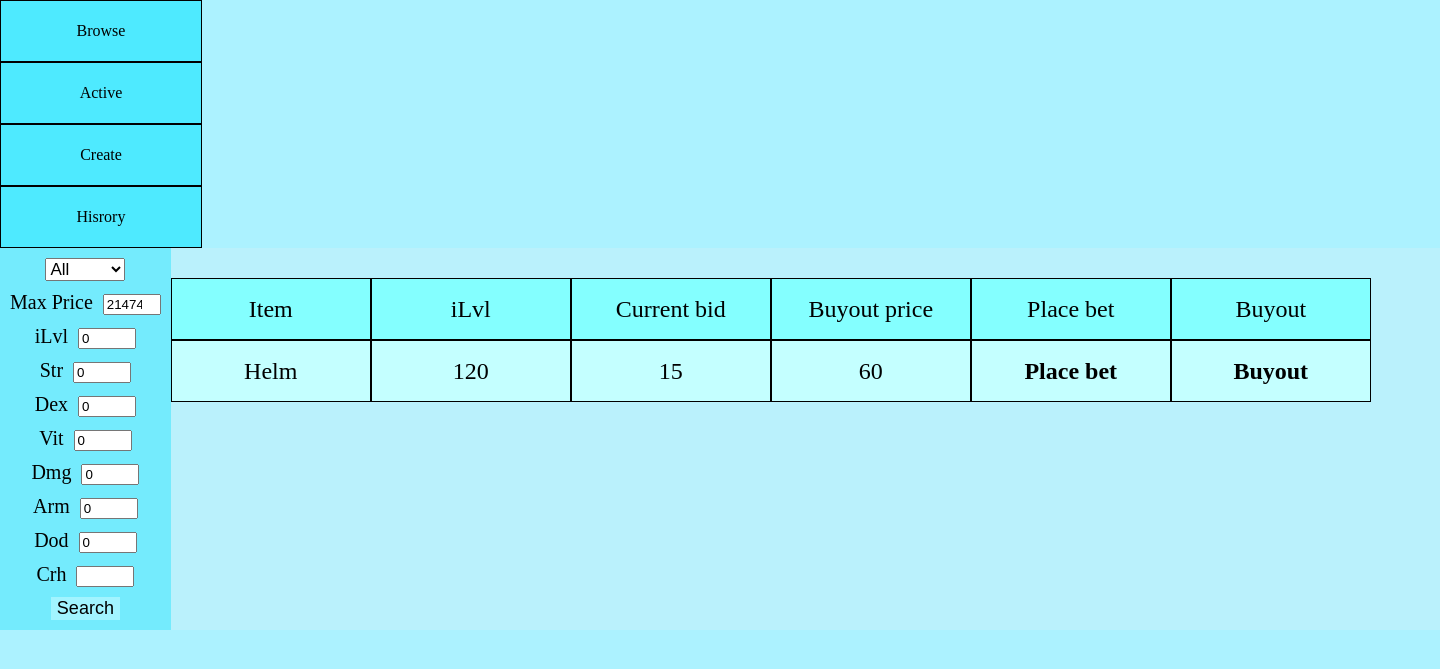
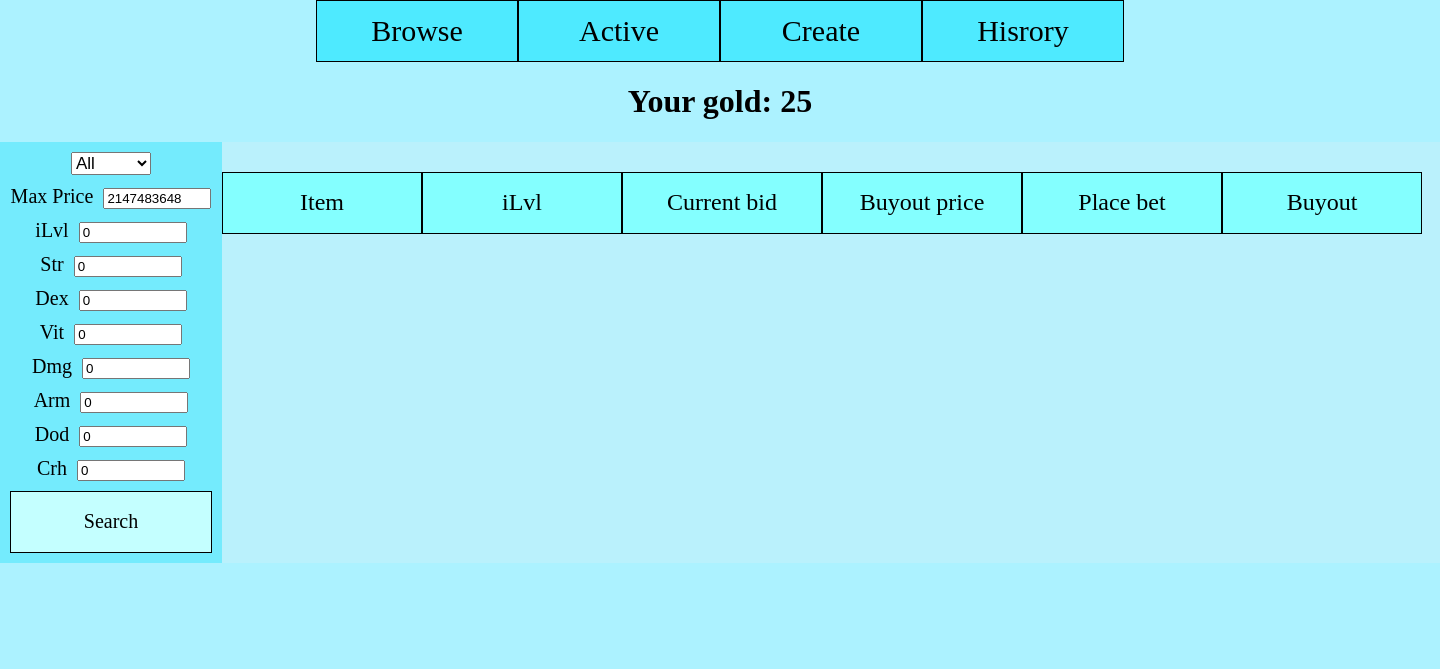
Before and after one commit to SanjaLV/WEB_II, a Django app: page /en/auction/ in a window 1440 px wide. Shown: the part 62-731 px from the top of the page. Run offline with Django 3.2, Linux system fonts and the light colour scheme; a user stored in the database is signed in; data comes from the database, SQL or seed files in the repository; both versions use the stored data as it was after the commit; data that the repository does not hold is empty.

Commit message:
auc: buy

```diff
--- a/main/GameLogic.py
+++ b/main/GameLogic.py
@@ -163,7 +163,7 @@ def SellLoot(Buyer, loot, price):
 
     auc_log = AuctionLog.objects.create()
     auc_log.character_id = Seller
-    auc_log.time = datetime.datetime.now()
+    auc_log.time = timezone.now()
     auc_log.bought = False
     auc_log.price = price
     auc_log.item = item
@@ -172,15 +172,15 @@ def SellLoot(Buyer, loot, price):
 
     auc_log = AuctionLog.objects.create()
     auc_log.character_id = Buyer
-    auc_log.time = datetime.datetime.now()
+    auc_log.time = timezone.now()
     auc_log.bought = True
     auc_log.price = price
     auc_log.item = item
 
     auc_log.save()
 
-    Seller.gold += loot.price
-    Buyer.gold -= loot.price
+    Seller.gold += price
+    Buyer.gold -= price
 
     Seller.save()
     Buyer.save()
@@ -287,7 +287,7 @@ def doFilter(COOKIES):
     try:
         values['crh'] = 0
         if 'crh' in COOKIES:
-            values['chr'] = int(COOKIES['crh'])
+            values['crh'] = int(COOKIES['crh'])
     except:
         pass
     for x in loots:
--- a/main/admin.py
+++ b/main/admin.py
@@ -8,3 +8,4 @@ admin.site.register(Item)
 admin.site.register(Affix)
 admin.site.register(Character)
 admin.site.register(Loot)
+admin.site.register(AuctionLog)
--- a/main/static/style.css
+++ b/main/static/style.css
@@ -12,7 +12,7 @@ header {
 }
 
 .menu {
-    /*display: flex;*/
+    display: flex;
     justify-content: center;
     font-size: 30px;
     margin-bottom: 1px;
@@ -73,7 +73,7 @@ header .item:hover {
 }
 
 #itemform input {
-    width: 50px;
+    width: 100px;
     margin-bottom: 10px;
 }
 
--- a/main/views.py
+++ b/main/views.py
@@ -149,12 +149,12 @@ def Auction(request):
 
     if request.user.is_authenticated:
 
+        char = Character.objects.get(user = request.user)
         loots, values = doFilter(request.COOKIES)
 
-        print(request.COOKIES)
-        print(loots)
 
-        context = {'filter': values, 'loots': loots}
+        print(values)
+        context = {'filter': values, 'loots': loots, 'char': char}
 
         return render(request, "BrowseAuction.html", context=context)
 
--- a/templates/Auction.html
+++ b/templates/Auction.html
@@ -1,14 +1,22 @@
 {% extends "base.html" %}
 {% load i18n %}
+
+{% block header %}
+    <div class="menu">
+        <a href="/auction">{% trans "Browse" %}</a>
+        <a href="/auction/my">{% trans "Active" %}</a>
+        <a href="/auction/create">{% trans "Create" %}</a>
+        <a href="/auction/log">{% trans "Hisrory" %}</a>
+    </div>
+
+{% endblock %}
 
 
 {% block content %}
 
-    <a href="/auction">{% trans "Browse" %}</a>
-    <a href="/auction/my">{% trans "Active" %}</a>
-    <a href="/auction/create">{% trans "Create" %}</a>
-    <a href="/auction/log">{% trans "Hisrory" %}</a>
 
+
+    <h1><div style="text-align: center;">Your gold: {{ char.gold }}</div></h1>
 
     {% block main %}
 
--- a/templates/BrowseAuction.html
+++ b/templates/BrowseAuction.html
@@ -38,6 +38,17 @@
 
 
     }
+
+    function MakeBet(loot_id) {
+        str = "/auction/bet/" + loot_id;
+        window.location = str;
+    }
+
+    function BuyItem(loot_id) {
+        str = "/auction/buy/" + loot_id;
+        window.location = str;
+    }
+
 
 {% endblock %}
 
@@ -87,10 +98,11 @@
                 </div>
                 <div class="input">
                     <label for="crh">Crh</label>
-                    <input type="number" name="crh" value="{{ filter.chr }}">
+                    <input type="number" name="crh" value="{{ filter.crh }}">
                 </div>
-                <button onclick="Submit()">Search</button>
+                <div class="butt" onclick="Submit()">Search</div>
             </form>
+
         </div>
         <div class="lots">
             <div class="head">
@@ -101,17 +113,15 @@
                 <div class="item">Place bet</div>
                 <div class="item">Buyout</div>
             </div>
-            <div class="head">
-                <div class="info">Helm</div>
-                <div class="info">120</div>
-                <div class="info">15</div>
-                <div class="info">60</div>
-                <div class="butt"><b>Place bet</b></div> <!-- can change <div> to button or smth-->
-                <div class="butt"><b>Buyout</b></div>
-            </div>
-
             {% for x in loots %}
-                {{ x.item_id.item_name }} {{ x.next_bid }} {{ x.end_time }}
+                <div class ="head">
+                    <div class="info">{{ x.item_id.item_name }}</div>
+                    <div class="info">{{ x.item_id.item_level }}</div>
+                    <div class="info">{{ x.next_bid }}</div>
+                    <div class="info">{{ x.buy_out }}</div>
+                    {% if x.biddable == True and char.gold >= x.next_bid %}<div class="butt" onclick="MakeBet({{ x.pk }})"> <b> Place bet </b> </div>{% else %}<div class="butt"> --- </div>{% endif %}
+                    {% if char.gold >= x.buy_out %}<div class="butt" onclick="BuyItem({{ x.pk }})"><b>Buyout</b></div>{% else %} <div class="butt"> --- </div> {% endif %}
+                </div>
             {% endfor %}
 
         </div>
--- a/templates/game.html
+++ b/templates/game.html
@@ -3,8 +3,10 @@
 
 
 {% block header %}
-        <a href="/"> {% trans "Play" %}</a>
-        <a href="/game/inventory" > {% trans "Inventory" %}</a>
+        <div class="menu">
+            <a href="/"> {% trans "Play" %}</a>
+            <a href="/game/inventory" > {% trans "Inventory" %}</a>
+        </div>
 {% endblock %}
 
 {% block content %}
```
Also changed, not shown: db.sqlite3.
